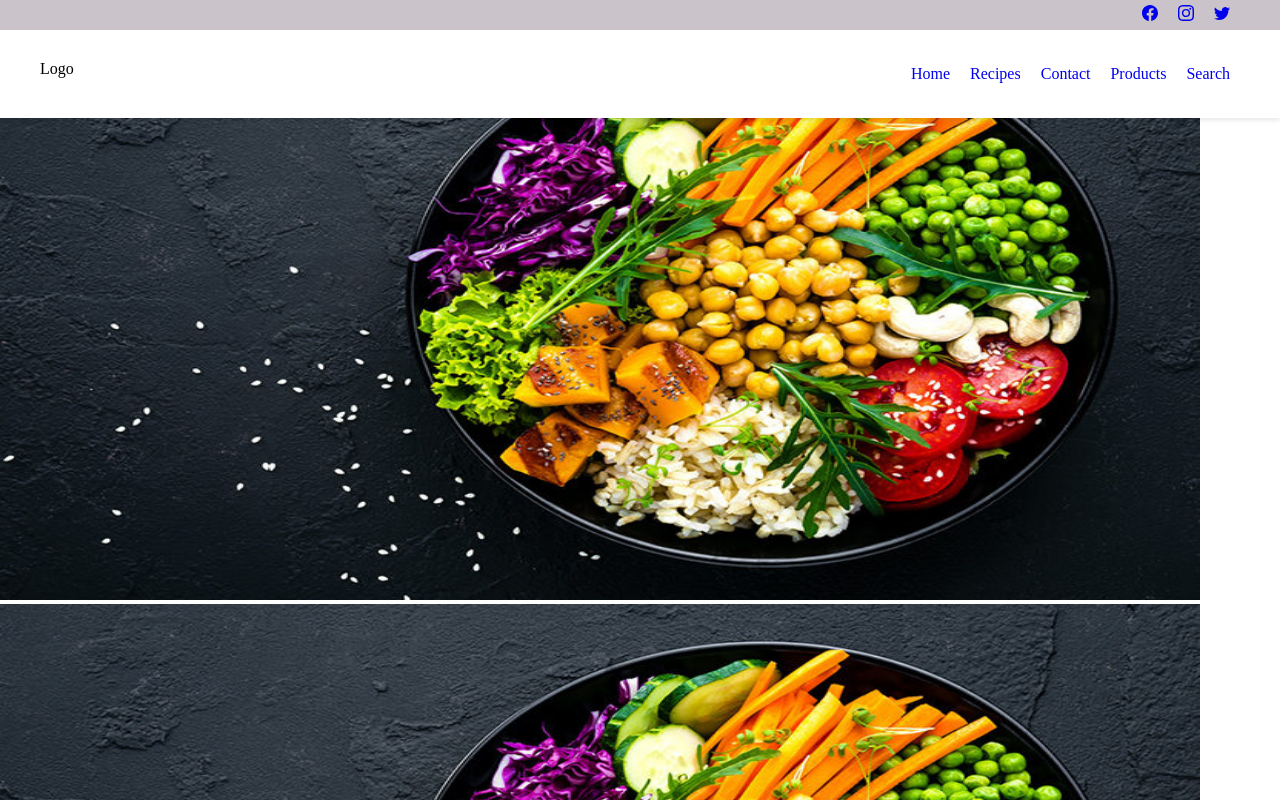
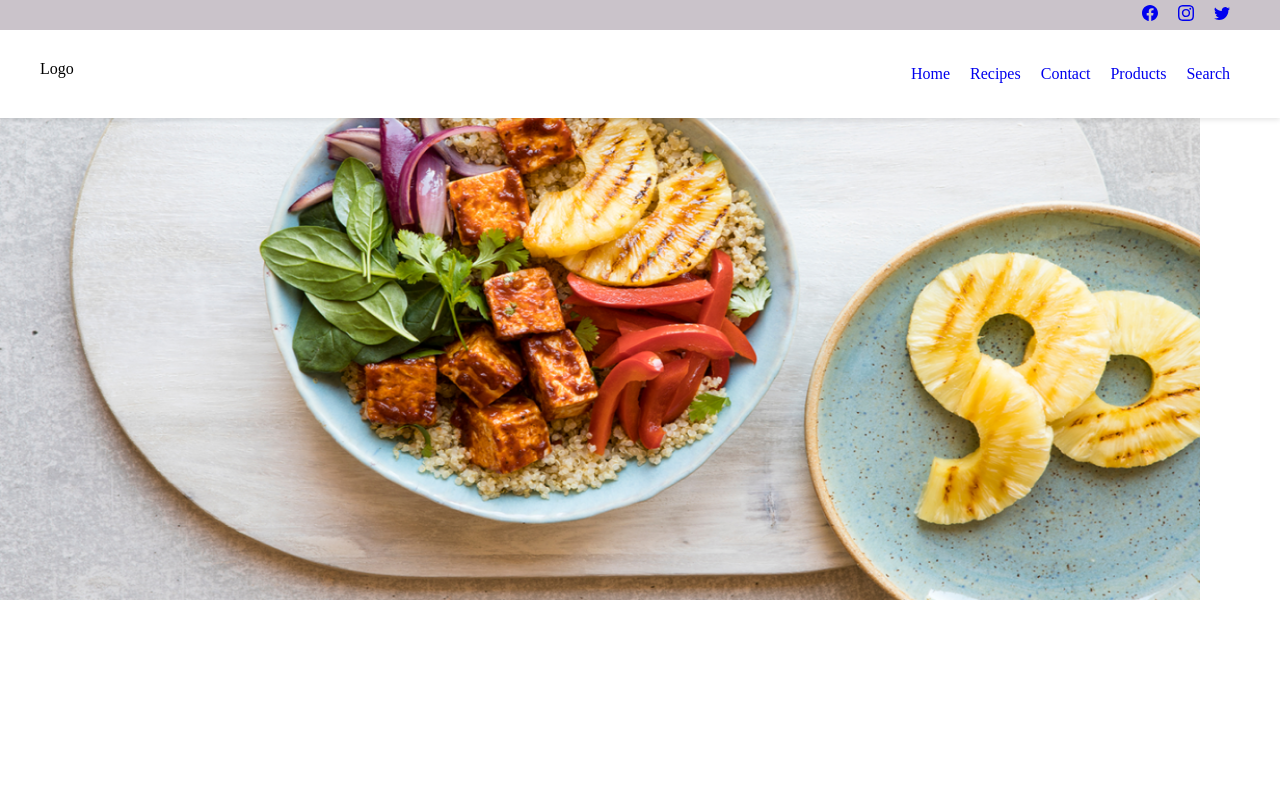
Before and after one commit to ChrisDietrich405/emily-website-next, a Next.js app: page / in a window 1280 px wide. Shown: the top 800 px of the page. Built offline with nearby package versions, Linux system fonts and the light colour scheme.

Commit message:
fixed slideshow bug

```diff
--- a/components/Slideshow/index.js
+++ b/components/Slideshow/index.js
@@ -28,7 +28,7 @@ export default function Slideshow() {
         setIndex(index + 1);
       }
     }, 3000);
-    console.log("gekki", interval);
+
     return () => clearInterval(interval);
   }, [index, pause]);
 
@@ -36,21 +36,25 @@ export default function Slideshow() {
     <div className="slideshow-container">
       <div className="slideshow">
         {imageArray.map((image, i) => (
-          // <img
-          //   className={`${index === i ? "active" : "inactive"} slideshow-image`}
-          //   src={image}
-          // ></img>
-          <Image
-            src="/chickpeas.jpg"
-            className={styles.slideshow_image}
-            width={1200}
-            height={600}
-          />
+          <div
+            className={
+              i === index
+                ? styles.slideshow_image_active
+                : styles.slideshow_image_inactive
+            }
+          >
+            <Image src={image} width={1200} height={600} />
+          </div>
         ))}
       </div>
     </div>
   );
 }
+
+// <img
+//   className={`${index === i ? "active" : "inactive"} slideshow-image`}
+//   src={image}
+// ></img>
 
 // import { useState, useEffect } from "react";
 
--- a/components/Slideshow/styles.module.css
+++ b/components/Slideshow/styles.module.css
@@ -1,13 +1,14 @@
 .container {
   padding-top: 100px;
+  background: purple;
 }
 
-.slideshow_image {
+.slideshow_image_active {
   margin: 0 auto 100px;
   width: 100%;
-  height: 120px;
+  height: 1020px;
 }
 
-.inactive {
+.slideshow_image_inactive {
   display: none;
 }
```
